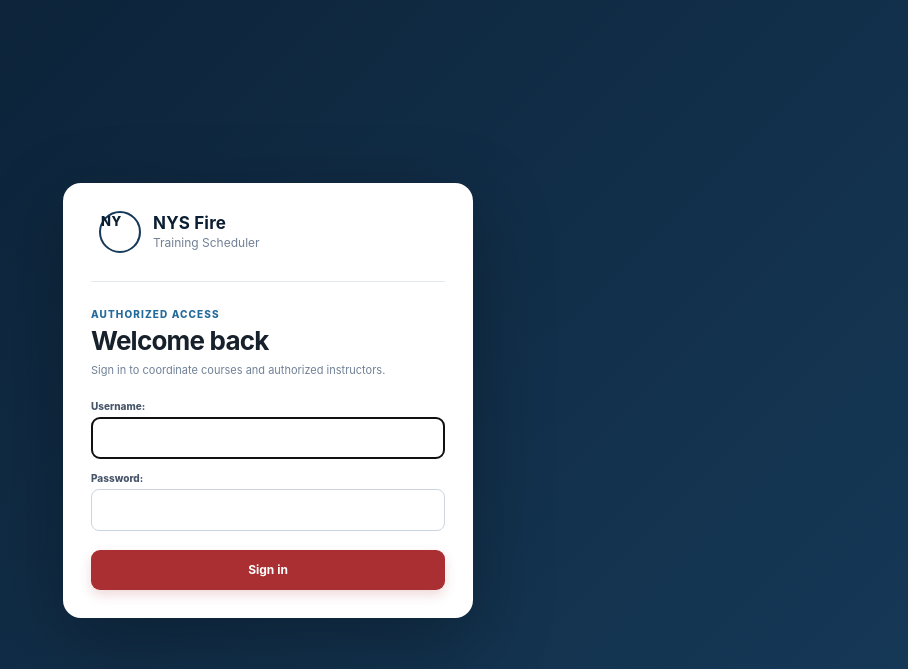
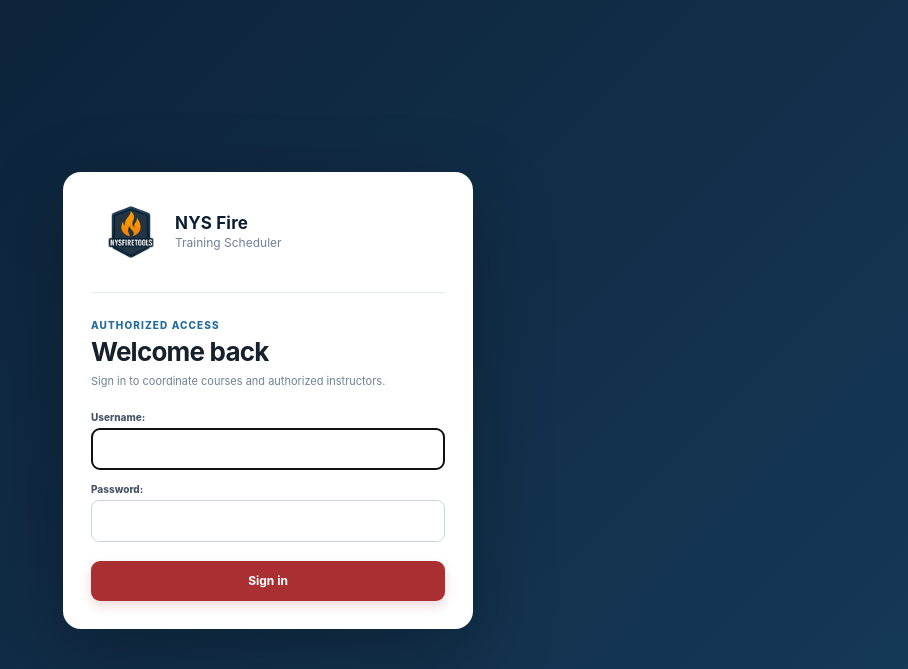
Before and after one commit to tz2327ny/scheduling.nysfiretools.com, a Django app: page /accounts/login/ in a window 1280 px wide. Shown: the top 669 px of the page, without its empty margins (372-1280 px from the left). Run offline with Django 5.2, Linux system fonts and the light colour scheme.

Commit message:
Use NYS Fire Tools branding

```diff
--- a/static/css/app.css
+++ b/static/css/app.css
@@ -32,7 +32,7 @@ a { color: inherit; text-decoration: none; }
 .app-shell { min-height: 100vh; display: grid; grid-template-columns: 248px minmax(0, 1fr); }
 .sidebar { position: sticky; top: 0; height: 100vh; padding: 26px 18px; color: white; background: linear-gradient(180deg, var(--navy-950), #0e2a43 75%, #153d5b); display: flex; flex-direction: column; }
 .brand { display: flex; align-items: center; gap: 12px; padding: 0 8px 28px; border-bottom: 1px solid rgba(255,255,255,.12); }
-.brand-mark { width: 42px; height: 42px; display: grid; place-items: center; border: 2px solid rgba(255,255,255,.85); border-radius: 50%; font-size: 13px; font-weight: 800; letter-spacing: .05em; }
+.brand-logo { flex: 0 0 auto; width: 52px; height: 52px; display: block; object-fit: contain; object-position: center; }
 .brand strong, .brand span { display: block; }
 .brand strong { font-size: 17px; letter-spacing: .01em; }
 .brand div > span { margin-top: 2px; color: #bcd0df; font-size: 12px; }
@@ -215,7 +215,7 @@ h2 { margin-bottom: 0; font-size: 18px; letter-spacing: -.02em; }
 .login-page { min-height: 100vh; display: grid; place-items: center; padding: 20px; background: linear-gradient(135deg, var(--navy-950), var(--navy-800)); }
 .login-card { width: min(410px, 100%); padding: 28px; border-radius: 18px; background: white; box-shadow: 0 25px 80px rgba(0,0,0,.28); }
 .brand.dark { color: var(--navy-950); border-color: var(--slate-200); }
-.brand.dark .brand-mark { border-color: var(--navy-800); }
+.brand.dark .brand-logo { width: 64px; height: 64px; }
 .brand.dark div > span { color: var(--slate-500); }
 .login-copy { padding: 26px 0 12px; }
 .login-copy h1 { margin-bottom: 7px; }
--- a/templates/base.html
+++ b/templates/base.html
@@ -6,14 +6,14 @@
   <meta name="viewport" content="width=device-width, initial-scale=1">
   <meta name="description" content="Coordinate State Fire courses and authorized instructors across the region.">
   <title>{% block title %}NYS Fire Training Scheduler{% endblock %}</title>
-  <link rel="icon" href="{% static 'favicon.svg' %}" type="image/svg+xml">
+  <link rel="icon" href="{% static 'images/nysfiretools-logo.png' %}" type="image/png">
   <link rel="stylesheet" href="{% static 'css/app.css' %}">
 </head>
 <body>
   <div class="app-shell">
     <aside class="sidebar" aria-label="Main navigation">
       <div class="brand">
-        <span class="brand-mark" aria-hidden="true">NY</span>
+        <img class="brand-logo" src="{% static 'images/nysfiretools-logo.png' %}" alt="NYSFIRETOOLS.com">
         <div>
           <strong>NYS Fire</strong>
           <span>Training Scheduler</span>
--- a/templates/registration/login.html
+++ b/templates/registration/login.html
@@ -1,10 +1,10 @@
 {% load static %}
 <!doctype html>
 <html lang="en">
-<head><meta charset="utf-8"><meta name="viewport" content="width=device-width, initial-scale=1"><title>Sign in · NYS Fire Training Scheduler</title><link rel="icon" href="{% static 'favicon.svg' %}" type="image/svg+xml"><link rel="stylesheet" href="{% static 'css/app.css' %}"></head>
+<head><meta charset="utf-8"><meta name="viewport" content="width=device-width, initial-scale=1"><title>Sign in · NYS Fire Training Scheduler</title><link rel="icon" href="{% static 'images/nysfiretools-logo.png' %}" type="image/png"><link rel="stylesheet" href="{% static 'css/app.css' %}"></head>
 <body class="login-page">
   <main class="login-card">
-    <div class="brand dark"><span class="brand-mark">NY</span><div><strong>NYS Fire</strong><span>Training Scheduler</span></div></div>
+    <div class="brand dark"><img class="brand-logo" src="{% static 'images/nysfiretools-logo.png' %}" alt="NYSFIRETOOLS.com"><div><strong>NYS Fire</strong><span>Training Scheduler</span></div></div>
     <div class="login-copy"><p class="eyebrow">Authorized access</p><h1>Welcome back</h1><p>Sign in to coordinate courses and authorized instructors.</p></div>
     <form method="post">{% csrf_token %}{{ form.as_p }}<button class="button primary" type="submit">Sign in</button></form>
   </main>
```
Also changed, not shown: static/images/nysfiretools-logo.png (added).
